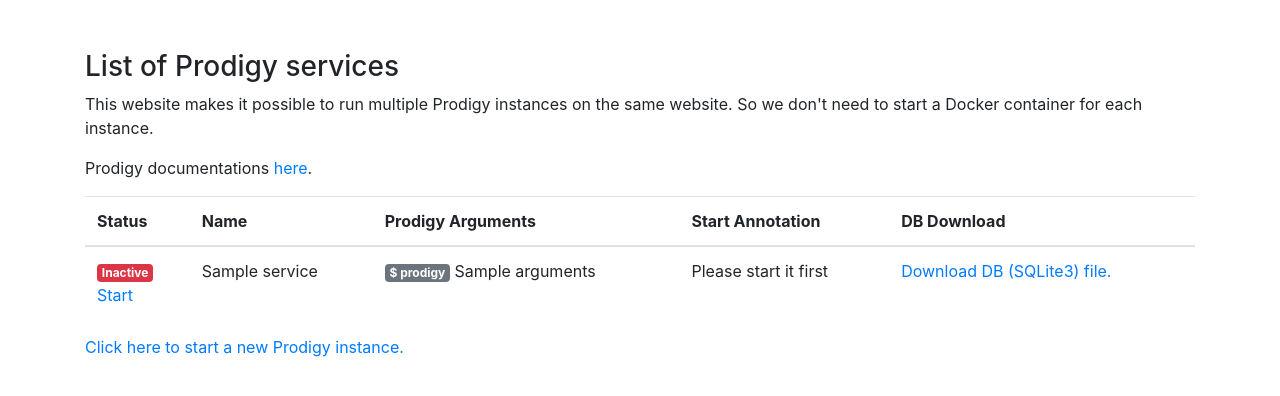
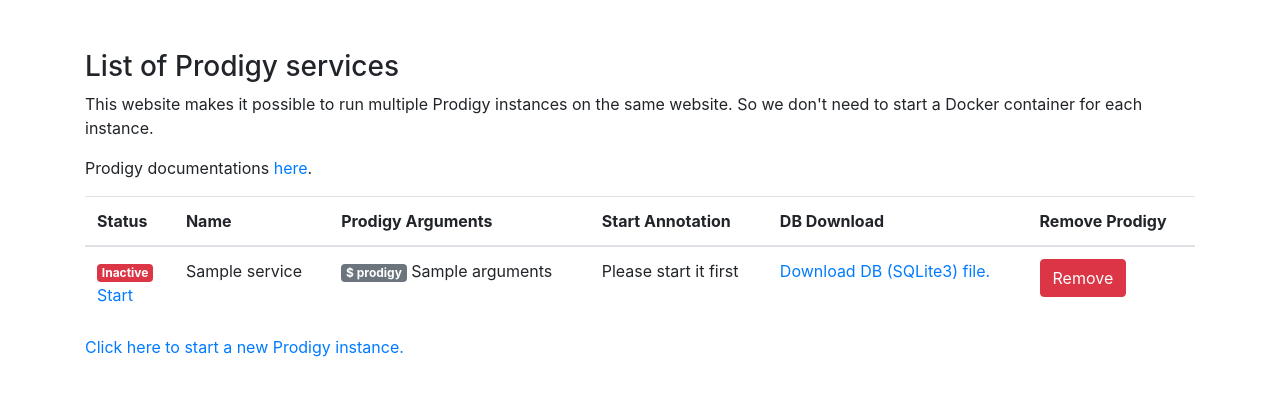
Before and after one commit to COVID-19-Text-Mining/prodigy-multitask, a Flask app: template templates/services/list_services.html in a window 1280 px wide. Shown: the top 396 px of the page. Run offline with Flask 2, Linux system fonts and the light colour scheme; the template is opened without the code that fills it: most values are stand-ins (such as "Sample title", 1, 10 or a date in 2020); some libraries are stand-ins or nearby versions.

Commit message:
Allow to remove Prodigy instances.

```diff
--- a/app.py
+++ b/app.py
@@ -1,7 +1,11 @@
 import json
 import os
 import re
+import shutil
 import signal
+import socket
+import subprocess
+import sys
 import threading
 import time
 import uuid
@@ -14,8 +18,6 @@
     redirect, url_for, abort, Response, send_file)
 from psutil import NoSuchProcess
 from werkzeug.utils import secure_filename
-
-import prodigy_manager
 
 # import settings
 
@@ -37,6 +39,86 @@
 if not os.path.exists(temp_dir):
     os.mkdir(temp_dir)
 prodigy_services_lock = threading.Lock()
+
+
+# !!!!!!!!!!!!!!!!!!!!!!!!!!!!!!!!!!!!!!!!!!!!!
+#             Prodigy PID control
+# !!!!!!!!!!!!!!!!!!!!!!!!!!!!!!!!!!!!!!!!!!!!!
+
+def get_next_available_port(start=8080):
+    s = socket.socket(socket.AF_INET, socket.SOCK_STREAM)
+
+    port = start
+    while True:
+        try:
+            s.bind(('localhost', port))
+            break
+        except OSError:
+            port += 1
+    s.close()
+
+    return port
+
+
+def start_prodigy(working_dir, arguments=None):
+    """Start a prodigy service at a new port"""
+
+    port = get_next_available_port()
+    work_dir = os.path.realpath(working_dir)
+
+    with open(os.path.join(working_dir, 'config.json')) as f:
+        service_config = json.load(f)
+        if arguments is None:
+            arguments = str(service_config['arguments'])
+
+    # Write config
+    with open(os.path.join(working_dir, 'prodigy.json'), 'w') as f:
+        json.dump({
+            "db": "sqlite",
+            "db_settings": {
+                "sqlite": {
+                    "name": "prodigy.db",
+                    "path": work_dir,
+                }
+            },
+            "port": port,
+            "host": "127.0.0.1",
+        }, f)
+
+    new_env = os.environ.copy()
+    new_env['PRODIGY_HOME'] = work_dir
+    process = subprocess.Popen(
+        ['python', '-m', 'prodigy'] + re.split(r'\s+', arguments),
+        shell=False,
+        cwd=working_dir,
+        env=new_env)
+
+    with open(os.path.join(work_dir, 'prodigy.pid'), 'w') as f:
+        f.write(f'{process.pid}')
+
+    return {
+        'pid': process.pid,
+        'process': process,
+        'port': port,
+        'work_dir': work_dir,
+    }
+
+
+def kill_pid_and_children(
+        pid,
+        sig=signal.SIGINT if sys.platform != 'win32' else signal.SIGTERM):
+    try:
+        parent = psutil.Process(pid)
+    except psutil.NoSuchProcess:
+        return
+    for process in parent.children():
+        kill_pid_and_children(process.pid)
+    parent.send_signal(sig)
+    parent.wait()
+
+
+def stop_prodigy(pid):
+    kill_pid_and_children(pid)
 
 
 def iter_prodigy_services():
@@ -81,7 +163,7 @@
         for prodigy_id, _, alive, pid in iter_prodigy_services():
             if alive:
                 print('Stopping prodigy PID', pid)
-                prodigy_manager.stop_prodigy(pid)
+                stop_prodigy(pid)
 
 
 # Stop all services at exit
@@ -90,6 +172,10 @@
     signal.signal(signal.SIGABRT, stop_all_prodigy)
     signal.signal(signal.SIGINT, stop_all_prodigy)
 
+
+# !!!!!!!!!!!!!!!!!!!!!!!!!!!!!!!!!!!!!!!!!!!!!
+#             Main Flask app
+# !!!!!!!!!!!!!!!!!!!!!!!!!!!!!!!!!!!!!!!!!!!!!
 
 @app.route('/')
 def list_services():
@@ -126,7 +212,7 @@
         if pid is not None:
             return redirect(url_for('list_services'))
 
-    prodigy_manager.start_prodigy(true_path)
+    start_prodigy(true_path)
 
     return redirect(url_for('list_services'), code=302)
 
@@ -141,7 +227,7 @@
     if pid is None:
         return abort(404)
 
-    prodigy_manager.stop_prodigy(pid)
+    stop_prodigy(pid)
     try:
         os.waitpid(pid, 0)
     except OSError:
@@ -150,68 +236,21 @@
     return redirect(url_for('list_services'), code=302)
 
 
-@app.route('/download_db/<service_id>')
-def download_service_db(service_id):
+@app.route('/remove/<service_id>')
+def remove_service(service_id):
     true_path = os.path.join(prodigy_dir, service_id)
-    return send_file(os.path.join(true_path, 'prodigy.db'), as_attachment=True)
 
-
-def _proxy_response(service_id, request_path):
-    true_path = os.path.join(prodigy_dir, service_id)
     with prodigy_services_lock:
         pid = get_prodigy_pid(true_path)
-        if pid is None:
-            return 'The page requested is not found', 404
-        with open(os.path.join(true_path, 'prodigy.json')) as f:
-            port = int(json.load(f)['port'])
+        if pid is not None:
+            stop_prodigy(pid)
 
-    query_ending = ''
-    if request.query_string:
-        query_ending = '?' + request.query_string.decode()
-    if request_path.startswith('/'):
-        request_path = request_path[1:]
-    url = 'http://localhost:%d/%s%s' % (port, request_path, query_ending)
+    if not os.path.exists(true_path):
+        return abort(404)
 
-    app.logger.info(f'Forwarding request to prodigy instance {service_id}: {request.method} {url}')
-    resp = requests.request(
-        method=request.method,
-        url=url,
-        headers={key: value for (key, value) in request.headers if key != 'Host'},
-        data=request.get_data(),
-        cookies=request.cookies,
-        allow_redirects=False)
+    shutil.rmtree(true_path)
 
-    excluded_headers = ['content-encoding', 'content-length', 'transfer-encoding', 'connection']
-    headers = [(name, value) for (name, value) in resp.raw.headers.items()
-               if name.lower() not in excluded_headers]
-
-    response = Response(resp.content, resp.status_code, headers)
-    return response
-
-
-@app.errorhandler(404)
-def redirect_proxy(_):
-    if 'referer' not in request.headers:
-        return 'The page requested is not found', 404
-
-    o = urlparse(request.headers.get('referer'))
-    m = re.match(r'/prodigy/([^/]+)', o.path)
-    if not m:
-        return 'The page requested is not found', 404
-    service_id = m.group(1)
-
-    path = urlparse(request.url).path
-
-    return _proxy_response(service_id, path)
-
-
-@app.route('/prodigy/<service_id>/',
-           defaults={'path': ''},
-           methods=['GET', 'POST', 'PUT', 'PATCH', 'DELETE'])
-@app.route('/prodigy/<service_id>/<path:path>',
-           methods=['GET', 'POST', 'PUT', 'PATCH', 'DELETE'])
-def proxy_service(service_id, path):
-    return _proxy_response(service_id, path)
+    return redirect(url_for('list_services'), code=302)
 
 
 @app.route('/new_service')
@@ -220,16 +259,6 @@
     return render_template(
         'services/new_service.html',
         random_id=random_id)
-
-
-def cleanup_temp_dir():
-    with prodigy_services_lock:
-        for i in os.listdir(temp_dir):
-            filename = os.path.join(temp_dir, i)
-            mtime = os.stat(filename).st_mtime
-            if mtime < time.time() - 3600:
-                # Remove files older than 1 hour
-                os.unlink(filename)
 
 
 @app.route('/new_service/<random_id>', methods=['POST'])
@@ -307,3 +336,77 @@
                          f'for file {file.filename} complete')
 
     return make_response(("Chunk upload successful", 200))
+
+
+@app.route('/download_db/<service_id>')
+def download_service_db(service_id):
+    true_path = os.path.join(prodigy_dir, service_id)
+    return send_file(os.path.join(true_path, 'prodigy.db'), as_attachment=True)
+
+
+def _proxy_response(service_id, request_path):
+    true_path = os.path.join(prodigy_dir, service_id)
+    with prodigy_services_lock:
+        pid = get_prodigy_pid(true_path)
+        if pid is None:
+            return 'The page requested is not found', 404
+        with open(os.path.join(true_path, 'prodigy.json')) as f:
+            port = int(json.load(f)['port'])
+
+    query_ending = ''
+    if request.query_string:
+        query_ending = '?' + request.query_string.decode()
+    if request_path.startswith('/'):
+        request_path = request_path[1:]
+    url = 'http://localhost:%d/%s%s' % (port, request_path, query_ending)
+
+    app.logger.info(f'Forwarding request to prodigy instance {service_id}: {request.method} {url}')
+    resp = requests.request(
+        method=request.method,
+        url=url,
+        headers={key: value for (key, value) in request.headers if key != 'Host'},
+        data=request.get_data(),
+        cookies=request.cookies,
+        allow_redirects=False)
+
+    excluded_headers = ['content-encoding', 'content-length', 'transfer-encoding', 'connection']
+    headers = [(name, value) for (name, value) in resp.raw.headers.items()
+               if name.lower() not in excluded_headers]
+
+    response = Response(resp.content, resp.status_code, headers)
+    return response
+
+
+@app.errorhandler(404)
+def redirect_proxy(_):
+    if 'referer' not in request.headers:
+        return 'The page requested is not found', 404
+
+    o = urlparse(request.headers.get('referer'))
+    m = re.match(r'/prodigy/([^/]+)', o.path)
+    if not m:
+        return 'The page requested is not found', 404
+    service_id = m.group(1)
+
+    path = urlparse(request.url).path
+
+    return _proxy_response(service_id, path)
+
+
+@app.route('/prodigy/<service_id>/',
+           defaults={'path': ''},
+           methods=['GET', 'POST', 'PUT', 'PATCH', 'DELETE'])
+@app.route('/prodigy/<service_id>/<path:path>',
+           methods=['GET', 'POST', 'PUT', 'PATCH', 'DELETE'])
+def proxy_service(service_id, path):
+    return _proxy_response(service_id, path)
+
+
+def cleanup_temp_dir():
+    with prodigy_services_lock:
+        for i in os.listdir(temp_dir):
+            filename = os.path.join(temp_dir, i)
+            mtime = os.stat(filename).st_mtime
+            if mtime < time.time() - 3600:
+                # Remove files older than 1 hour
+                os.unlink(filename)
--- a/templates/services/list_services.html
+++ b/templates/services/list_services.html
@@ -48,6 +48,7 @@
                     <th scope="col">Prodigy Arguments</th>
                     <th scope="col">Start Annotation</th>
                     <th scope="col">DB Download</th>
+                    <th scope="col">Remove Prodigy</th>
                 </tr>
                 </thead>
                 <tbody>
@@ -94,6 +95,13 @@
                                 Download DB (SQLite3) file.
                             </a>
                         </td>
+
+                        <td>
+                            <a class="btn btn-danger confirm_removal"
+                               href="{{ url_for('remove_service', service_id=service['id']) }}">
+                                Remove
+                            </a>
+                        </td>
                     </tr>
                 {% endfor %}
                 </tbody>
@@ -119,6 +127,14 @@
       "The Docker container might be destroyed and data might be removed.\n\n" +
       "If any Prodigy service page fails to open, just try again in a few secs, or restart it.\n")
   }
+
+  $('.confirm_removal').click(function (e) {
+    if (!confirm("Do you really want to remove this Prodigy instance? The database will be purged!")) {
+      e.preventDefault();
+      return false;
+    }
+  })
+
 </script>
 </body>
 </html>
```
Also changed, not shown: prodigy_manager.py (deleted, +0 -82 lines).
